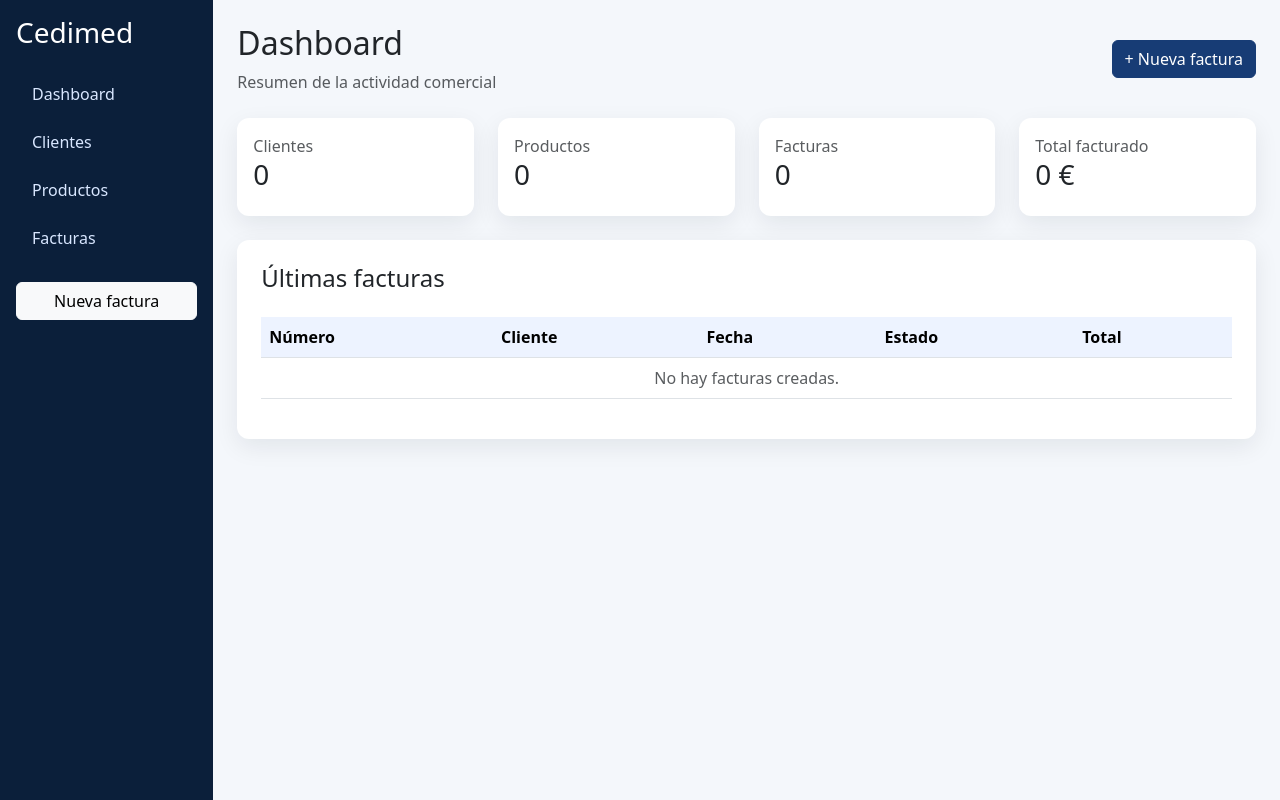
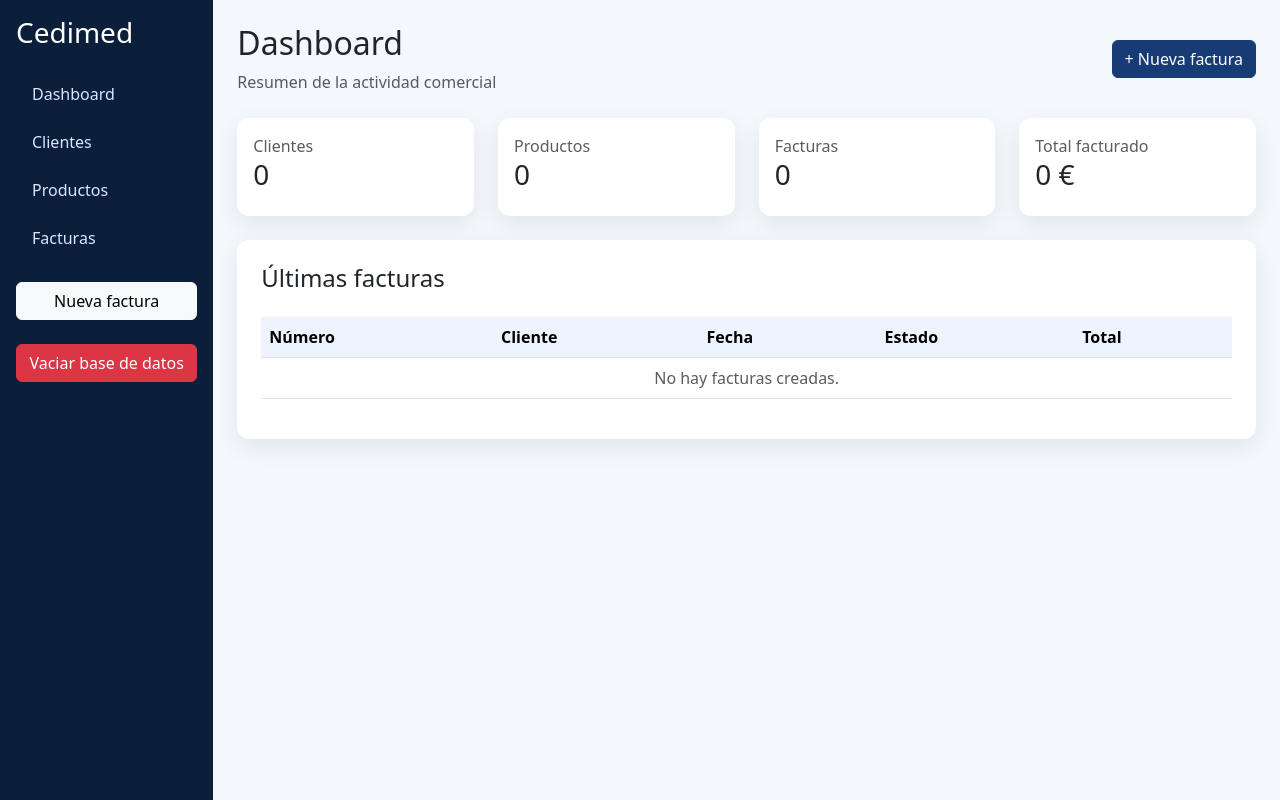
Before and after one commit to jcsalamanca-uam/Proyecto_Facturacion_Cedimed, a Django app: page / in a window 1280 px wide. Run offline with Django 5.2, Linux system fonts and the light colour scheme; data that the repository does not hold is empty.

Commit message:
Funcionalidad Borrar Base de Datos Añadida

```diff
--- a/facturacion/urls.py
+++ b/facturacion/urls.py
@@ -12,4 +12,5 @@ urlpatterns = [
     path("facturas/<int:pk>/", views.factura_detail, name="factura_detail"),
     path("facturas/<int:pk>/editar/", views.factura_edit, name="factura_edit"),
     path("facturas/<int:pk>/eliminar/", views.factura_delete, name="factura_delete"),
+    path("vaciar-base-datos/", views.clear_database, name="clear_database"),
 ]
--- a/facturacion/views.py
+++ b/facturacion/views.py
@@ -181,3 +181,13 @@ def factura_delete(request, pk):
     factura.delete()
     messages.success(request, "Factura eliminada.")
     return redirect(reverse("facturas_list"))
+
+
+def clear_database(request):
+    if request.method == "POST":
+        Factura.objects.all().delete()
+        LineaFactura.objects.all().delete()
+        Cliente.objects.all().delete()
+        ProductoServicio.objects.all().delete()
+        messages.warning(request, "La base de datos ha sido vaciada.")
+    return redirect(reverse("dashboard"))
--- a/templates/base.html
+++ b/templates/base.html
@@ -28,6 +28,10 @@
             <a class="nav-link" href="{% url 'productos_list' %}">Productos</a>
             <a class="nav-link" href="{% url 'facturas_list' %}">Facturas</a>
             <a class="btn btn-light mt-3" href="{% url 'factura_new' %}">Nueva factura</a>
+            <form method="post" action="{% url 'clear_database' %}" class="mt-3" onsubmit="return confirm('ATENCIÓN: esto borrará clientes, productos y facturas. ¿Seguro que quieres continuar?');">
+              {% csrf_token %}
+              <button type="submit" class="btn btn-danger w-100">Vaciar base de datos</button>
+            </form>
           </nav>
         </aside>
 
```
Also changed, not shown: README.md, 1 other file.
